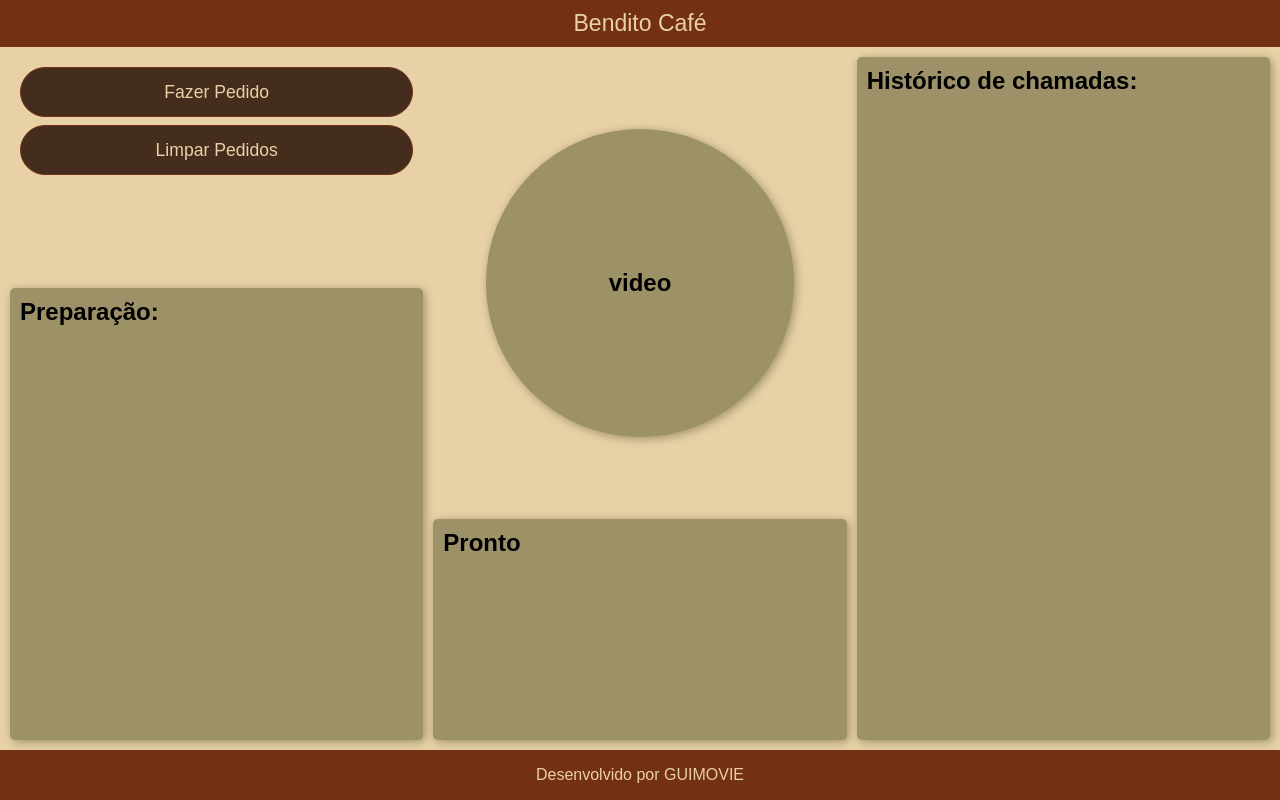
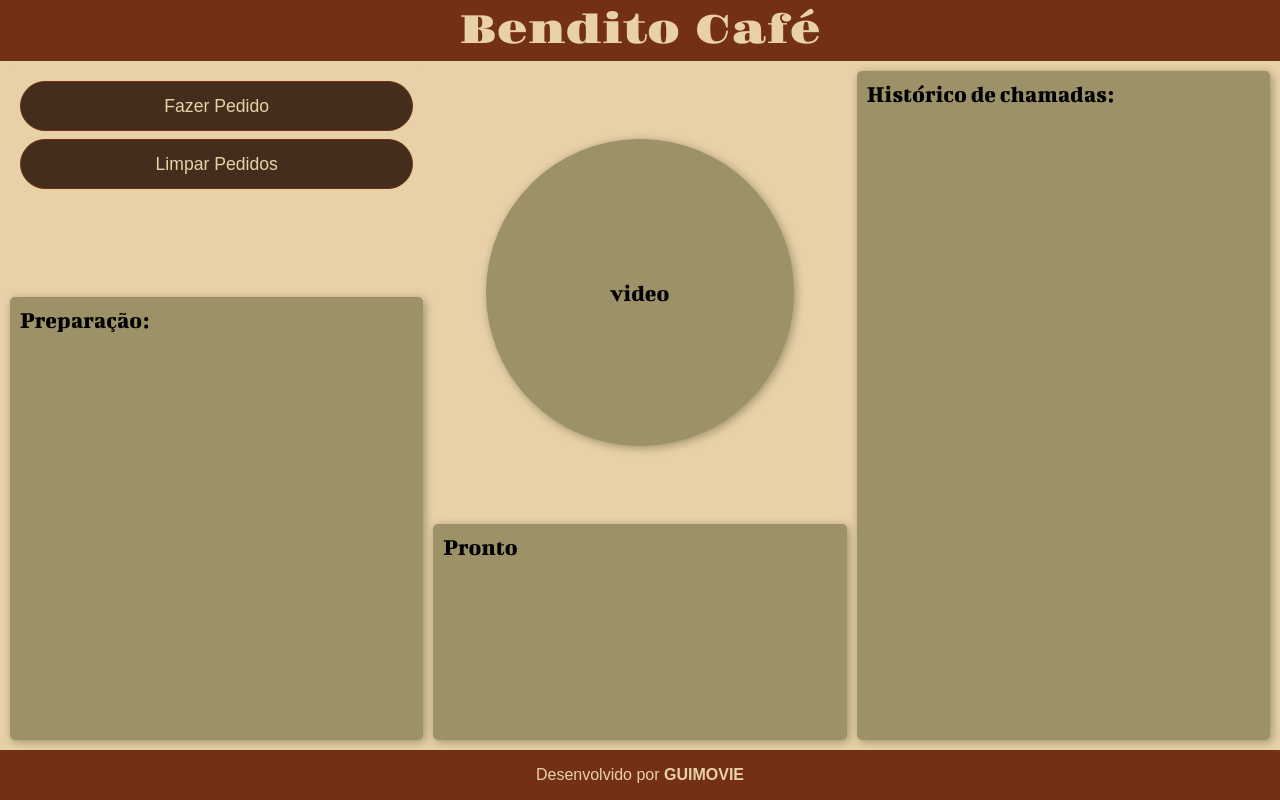
Before and after one commit to guimovie/painel_de_atendimento, a plain HTML site: page index.html in a window 1280 px wide. Drawn offline with Linux system fonts and the light colour scheme.

Commit message:
adiciona fontes em style

```diff
--- a/index.html
+++ b/index.html
@@ -33,7 +33,10 @@
         </div>
     </main>
     <footer>
-        <p>Desenvolvido por <a href="https://github.com/guimovie">GUIMOVIE</a></p>
+        <p>Desenvolvido por <a href="https://github.com/guimovie" target="_blank" rel="noopener noreferrer"
+>
+  GUIMOVIE
+</a></p>
     </footer>
     <script src="script/script.js"></script>
 </body>
--- a/style/style.css
+++ b/style/style.css
@@ -1,10 +1,30 @@
 @charset "UTF-8";
+
+@font-face {
+    font-family: 'birthstone';
+    src: url(font/Birthstone/Birthstone-Regular.ttf);
+}
+
+@font-face {
+    font-family: 'bigshot';
+    src: url(font/Bigshot_One/BigshotOne-Regular.ttf);
+}
+
+@font-face {
+    font-family: 'gravitas';
+    src: url(font/Gravitas_One/GravitasOne-Regular.ttf);
+}
+
+@font-face {
+    font-family: 'jaquard';
+    src: url(font/Jacquard_12/Jacquard12-Regular.ttf);
+}
 
 *{
     margin: 0;
     padding: 0;
     box-sizing: border-box;
-    font-family: var(--font1);
+    font-family: Arial, Helvetica, sans-serif;
 }
 
 :root {
@@ -16,7 +36,10 @@
     --white: #ffffff;
     --black: #161616;
 
-    --font1: arial;
+    --font1: 'birthstone';
+    --font2: 'bigshot';
+    --font3: 'gravitas';
+    --font4: 'jaquard';
 }
 
 body {
@@ -29,14 +52,15 @@ body {
 
 header {
     background-color: var(--cor4);
-    padding: 10px;
+    padding: 5px;
 }
 
 h1 {
     color: var(--cor1);
     text-align: center;
     font-weight: lighter;
-    font-size: 23px;
+    font-size: 2.5em;
+    font-family: var(--font3);
 }
 
 main {
@@ -62,6 +86,11 @@ div.box {
     padding: 10px;
     border-radius: 5px;
     box-shadow: 2px 2px 10px var(--cor2);
+}
+
+.box h2 {
+    font-family: var(--font2);
+    font-weight: lighter;
 }
 
 #chamada {
@@ -241,4 +270,5 @@ footer {
 footer a {
     color: var(--cor1);
     text-decoration: none;
+    font-weight: bold;
 }
```
Also changed, not shown: style/font/Bigshot_One/BigshotOne-Regular.ttf (added), style/font/Bigshot_One/OFL.txt (added), style/font/Birthstone/Birthstone-Regular.ttf (added), style/font/Birthstone/OFL.txt (added), style/font/Gravitas_One/GravitasOne-Regular.ttf (added), style/font/Gravitas_One/OFL.txt (added), style/font/Jacquard_12/Jacquard12-Regular.ttf (added), style/font/Jacquard_12/OFL.txt (added).
